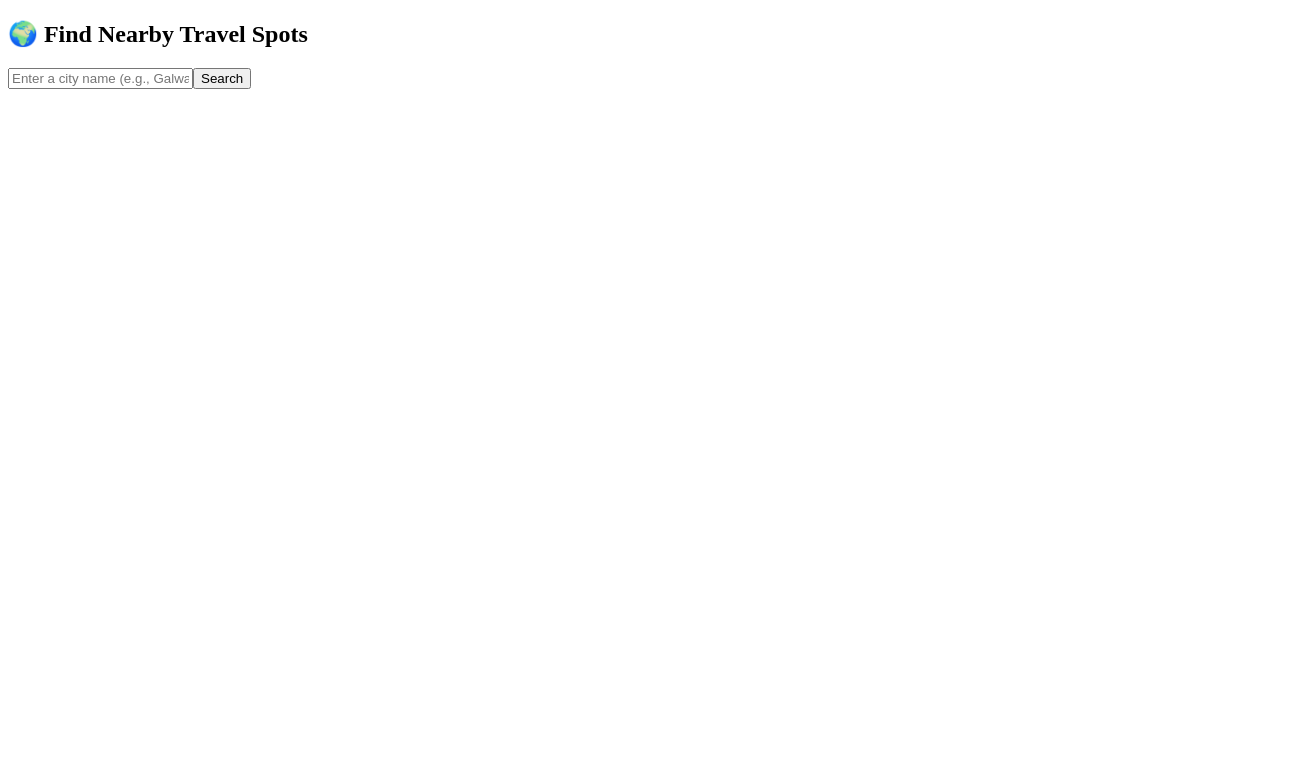
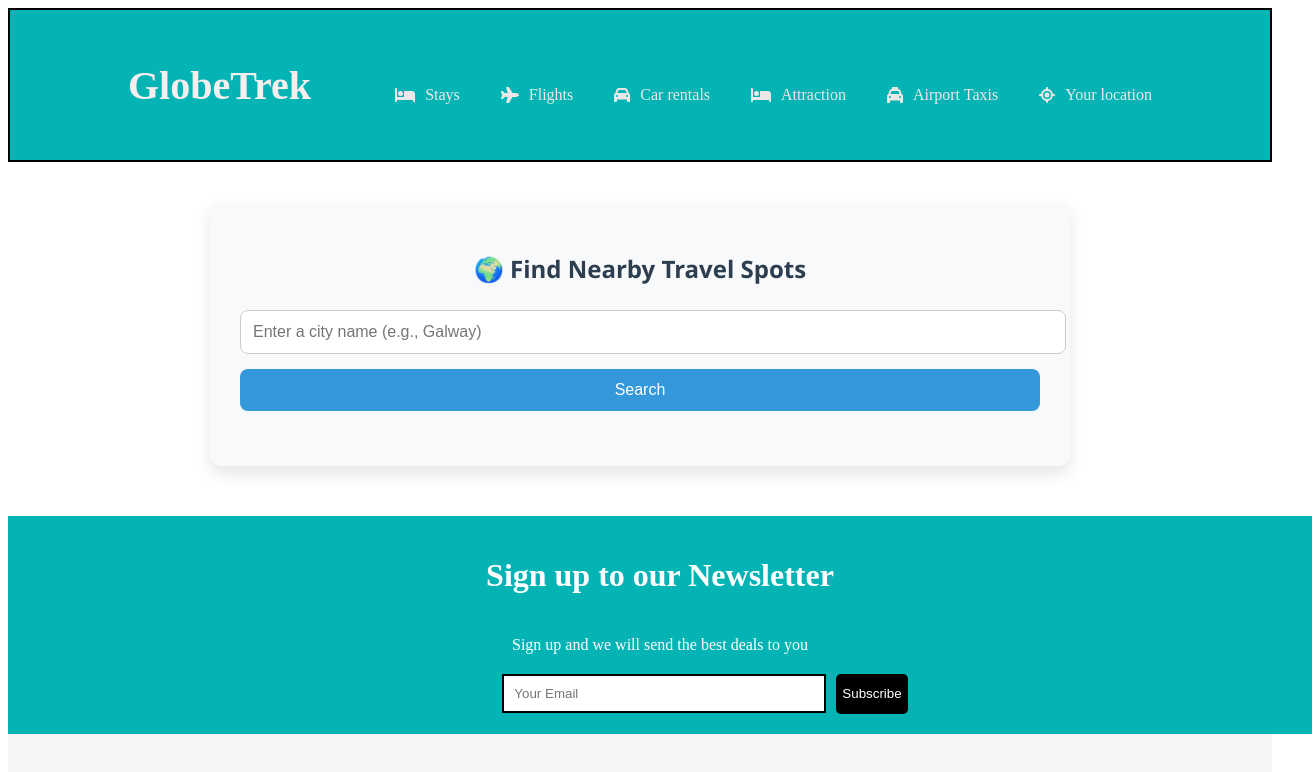
Before and after one commit to par2hibATU/GlobeTrek_FinalProject, a React (Create React App) app in the folder client/: page /touristPlaces in a window 1280 px wide. Shown: the top 772 px of the page, 1312 px wide, since content can reach past the window. Built offline with nearby package versions, Linux system fonts and the light colour scheme.

Commit message:
navbar and footer is added

```diff
--- a/client/src/pages/touristPlaces/TouristPlaces.jsx
+++ b/client/src/pages/touristPlaces/TouristPlaces.jsx
@@ -1,6 +1,10 @@
 import React, { useState } from "react";
 import axios from "axios";
 import { useNavigate } from "react-router-dom";
+import "./touristPlaces.css";
+import Navbar from "../../components/navbar/Navbar_for_Login";
+import Subscribe from "../mailList/Subscribe";
+import { Footer } from "antd/es/layout/layout";
 
 const API_KEY = "5ae2e3f221c38a28845f05b6751b62017f6246199eff0252e90b1108";
 
@@ -62,6 +66,8 @@ const TouristPlaces = () => {
   };
 
   return (
+    <div>
+        <Navbar />
       <div className="travel-container">
         <h2>🌍 Find Nearby Travel Spots</h2>
         <input
@@ -88,6 +94,9 @@ const TouristPlaces = () => {
           ))}
         </ul>
       </div>
+      <Subscribe />
+      <Footer />
+    </div>
   );
 };
 
--- a/client/src/pages/touristPlaces/touristPlaces.css
+++ b/client/src/pages/touristPlaces/touristPlaces.css
@@ -0,0 +1,73 @@
+.travel-container {
+    max-width: 800px;
+    margin: 40px auto;
+    padding: 30px;
+    border-radius: 12px;
+    background-color: #f8f9fa;
+    box-shadow: 0 8px 16px rgba(0, 0, 0, 0.1);
+    font-family: "Segoe UI", Tahoma, Geneva, Verdana, sans-serif;
+  }
+
+  .travel-container h2 {
+    text-align: center;
+    margin-bottom: 25px;
+    color: #2c3e50;
+  }
+
+  .travel-container input[type="text"] {
+    width: 100%;
+    padding: 12px;
+    border: 1px solid #ccc;
+    border-radius: 8px;
+    font-size: 16px;
+    margin-bottom: 15px;
+    transition: border-color 0.3s ease;
+  }
+
+  .travel-container input[type="text"]:focus {
+    outline: none;
+    border-color: #3498db;
+  }
+
+  .travel-container button {
+    width: 100%;
+    padding: 12px;
+    background-color: #3498db;
+    color: #fff;
+    font-size: 16px;
+    border: none;
+    border-radius: 8px;
+    cursor: pointer;
+    transition: background-color 0.3s ease;
+  }
+
+  .travel-container button:hover {
+    background-color: #2980b9;
+  }
+
+  .travel-container ul {
+    list-style: none;
+    padding: 0;
+    margin-top: 25px;
+  }
+
+  .travel-container li {
+    padding: 12px;
+    border-bottom: 1px solid #ddd;
+    transition: background-color 0.2s ease;
+  }
+
+  .travel-container li:hover {
+    background-color: #eef6ff;
+  }
+
+  .travel-container li strong {
+    font-weight: bold;
+    color: #2d3436;
+  }
+
+  .travel-container p {
+    text-align: center;
+    margin-top: 15px;
+    color: #e74c3c;
+  }
```
Lines whose indentation alone changed are shown as unchanged.
